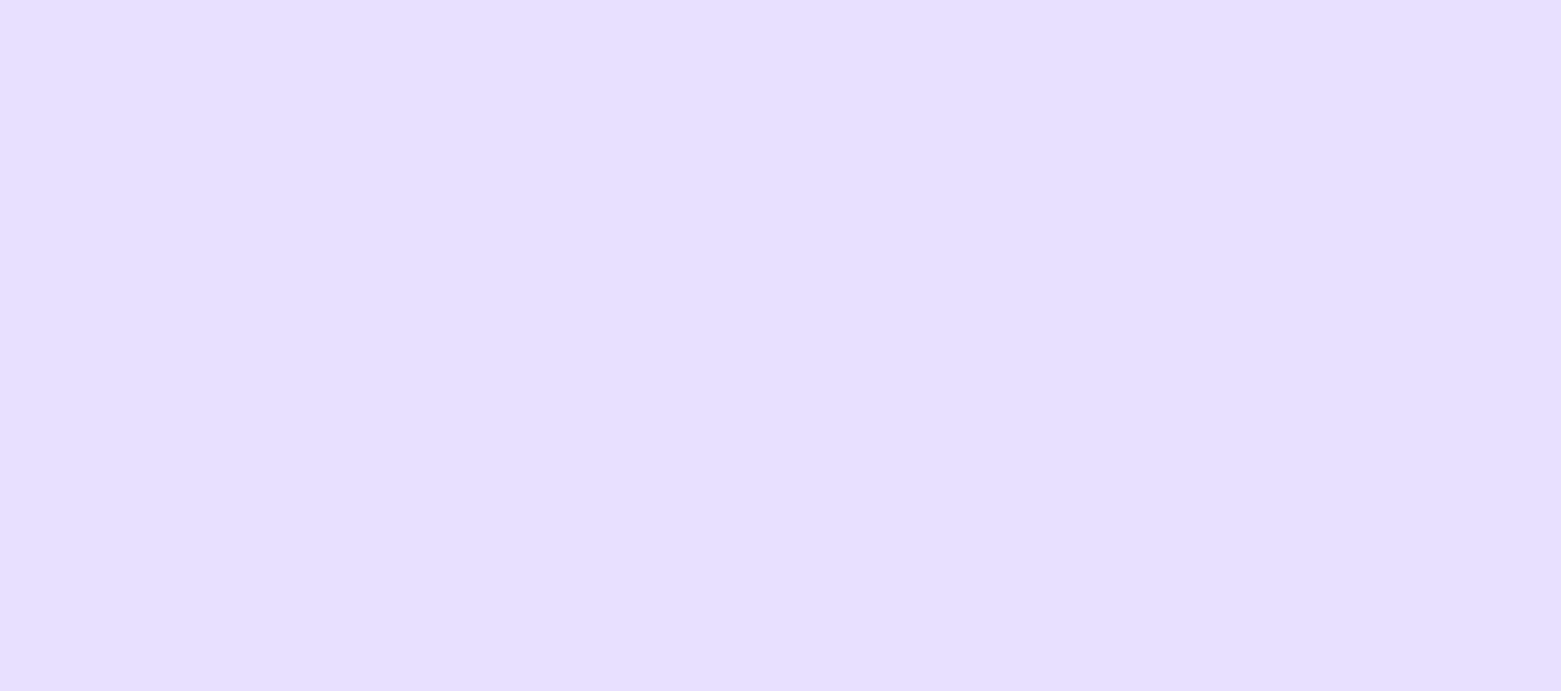
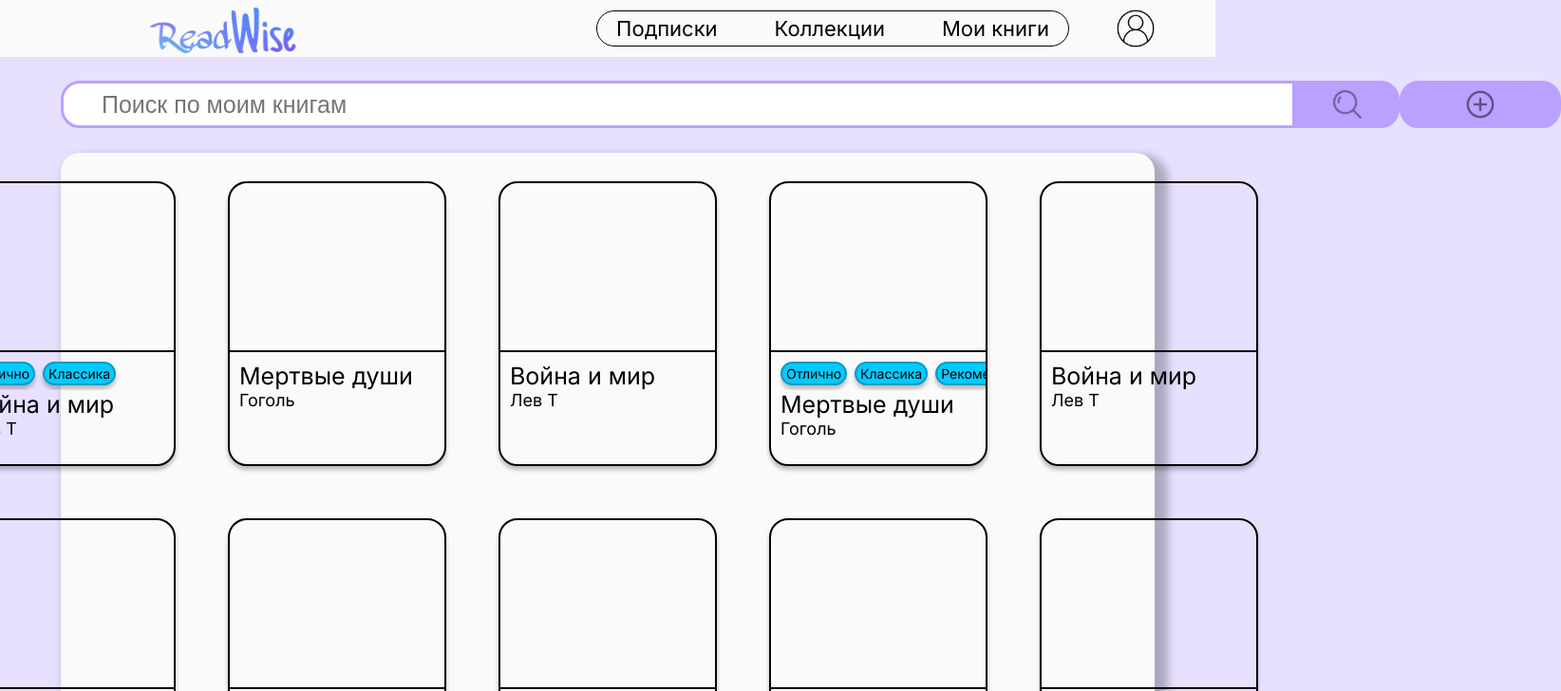
Before and after one commit to mishany777/diary, a React (Vite) app: page /mybooks in a window 1280 px wide. Before the commit this address had no page. Shown: the top 728 px of the page at 95% size, 1644 px wide, since content can reach past the window. Built offline with nearby package versions, Linux system fonts and the light colour scheme.

Commit message:
New screen MyBooks

```diff
--- a/src/App.jsx
+++ b/src/App.jsx
@@ -2,6 +2,7 @@ import "./App.css";
 
 import ReactDOM from "react-dom/client";
 import Profile from "./screens/Profile/Profile";
+import MyBooks from "./screens/MyBooks/MyBooks";
 import { BrowserRouter, Routes, Route, Navigate } from "react-router-dom";
 
 export default function App() {
@@ -9,6 +10,7 @@ export default function App() {
     <BrowserRouter>
       <Routes>
         <Route path="/" element={<Profile />} />
+        <Route path="/mybooks" element={<MyBooks />} />
       </Routes>
     </BrowserRouter>
   );
--- a/src/screens/MyBooks/MyBooks.jsx
+++ b/src/screens/MyBooks/MyBooks.jsx
@@ -0,0 +1,21 @@
+import Header from "../../shared/Header/Header";
+import MainWrapper from "../../shared/MainWrapper/MainWrapper";
+import SearchForm from "./components/SearchForm/SearchForm";
+import ProfileSection from "../Profile/components/ProfileSection/ProfileSection";
+import BooksList from "./components/BooksList/BooksList";
+
+export default function MyBooks() {
+  return (
+    <>
+      <Header></Header>
+      <MainWrapper>
+        <div className="test">
+          <SearchForm></SearchForm>
+          <ProfileSection>
+            <BooksList></BooksList>
+          </ProfileSection>
+        </div>
+      </MainWrapper>
+    </>
+  );
+}
--- /dev/null
+++ b/src/screens/MyBooks/components/BookItem/BookItem.jsx
@@ -0,0 +1,21 @@
+import styles from "../BookItem/BookItem.module.css";
+
+export default function BookItem(props) {
+  return (
+    <li className={styles.item}>
+      <div className={styles.image}></div>
+
+      <div className={styles.name}>
+        {props.tag && (
+          <div className={styles.tag}>
+            {props.tag.map((singleTag, index) => (
+              <p key={index}>{singleTag}</p>
+            ))}
+          </div>
+        )}
+        <p className={styles.title}>{props.title}</p>
+        <p className={styles.author}>{props.author}</p>
+      </div>
+    </li>
+  );
+}
--- /dev/null
+++ b/src/screens/MyBooks/components/BookItem/BookItem.module.css
@@ -0,0 +1,44 @@
+.item {
+  display: grid;
+  grid-template-rows: 3fr 2fr;
+  border-radius: 20px;
+  border: 2px solid black;
+  width: 230px;
+  height: 300px;
+  box-shadow: 0px 4px 4px 0px #00000040;
+
+  overflow: hidden;
+}
+
+.image {
+  border-bottom: 2px solid black;
+}
+
+.name {
+  padding: 10px 10px;
+}
+
+.title {
+  font-size: 25px;
+}
+
+.author {
+  font-size: 18px;
+}
+
+.tag {
+  display: flex;
+  gap: 8px;
+  overflow: hidden;
+}
+
+.tag p {
+  font-size: 14px;
+  background-color: #06c9ff;
+  border: 2px solid #029cc7;
+  border-radius: 20px;
+  box-shadow: 0px 4px 4px 0px #00000040;
+
+  padding: 2px 4px;
+  margin-bottom: 5px;
+}
--- /dev/null
+++ b/src/screens/MyBooks/components/BooksList/BooksList.jsx
@@ -0,0 +1,32 @@
+import styles from "../BooksList/BooksList.module.css";
+import BookItem from "../BookItem/BookItem";
+export default function BooksList() {
+  return (
+    <div className={styles.list}>
+      <ul className={styles.booksBlock}>
+        <BookItem
+          tag={["Отлично", "Классика"]}
+          title="Война и мир"
+          author="Лев Т"
+        ></BookItem>
+        <BookItem title="Мертвые души" author="Гоголь"></BookItem>
+        <BookItem title="Война и мир" author="Лев Т"></BookItem>
+        <BookItem
+          tag={["Отлично", "Классика", "Рекомендуем"]}
+          title="Мертвые души"
+          author="Гоголь"
+        ></BookItem>
+        <BookItem title="Война и мир" author="Лев Т"></BookItem>
+        <BookItem title="Война и мир" author="Лев Т"></BookItem>
+        <BookItem
+          tag={["Отлично"]}
+          title="Война и мир"
+          author="Лев Т"
+        ></BookItem>
+        <BookItem title="Война и мир" author="Лев Т"></BookItem>
+        <BookItem title="Война и мир" author="Лев Т"></BookItem>
+        <BookItem title="Война и мир" author="Лев Т"></BookItem>
+      </ul>
+    </div>
+  );
+}
--- /dev/null
+++ b/src/screens/MyBooks/components/BooksList/BooksList.module.css
@@ -0,0 +1,13 @@
+.list {
+  width: 100%;
+  display: flex;
+  flex-direction: column;
+  gap: 10px;
+  align-items: center;
+}
+
+.booksBlock {
+  display: grid;
+  grid-template-columns: repeat(5, 1fr);
+  gap: 55px;
+}
--- /dev/null
+++ b/src/screens/MyBooks/components/SearchForm/SearchForm.jsx
@@ -0,0 +1,27 @@
+import styles from "../SearchForm/SearchForm.module.css";
+import searchIcon from "../../../../assets/searchIcon.svg";
+import addIcon from "../../../../assets/addIcon.svg";
+
+export default function SearchForm() {
+  return (
+    <div className={styles.searchForm}>
+      <div className={styles.searchBlock}>
+        <input
+          type="text"
+          className={styles.inputForm}
+          placeholder="Поиск по моим книгам"
+        ></input>
+
+        <button className={styles.searchButton}>
+          <img src={searchIcon} alt="Поиск"></img>
+        </button>
+      </div>
+
+      <div className={styles.addButtonContainer}>
+        <button className={styles.addButton}>
+          <img src={addIcon} alt="Поиск"></img>
+        </button>
+      </div>
+    </div>
+  );
+}
--- /dev/null
+++ b/src/screens/MyBooks/components/SearchForm/SearchForm.module.css
@@ -0,0 +1,62 @@
+.searchForm {
+  display: grid;
+  grid-template-columns: 8fr 1fr;
+}
+
+.searchBlock {
+  display: flex;
+}
+
+.inputForm {
+  width: 1300px;
+  height: 50px;
+  font-size: 25px;
+  font-weight: 200;
+  border-top-left-radius: 20px;
+  border-bottom-left-radius: 20px;
+  border: 3px solid #baa1ff;
+  padding-left: 40px;
+}
+
+.inputForm:focus {
+  border: solid #baa1ff;
+  outline: none;
+}
+
+.searchButton {
+  width: 110px;
+  height: 50px;
+  background-color: #baa1ff;
+  border: solid #baa1ff;
+  border-top-right-radius: 20px;
+  border-bottom-right-radius: 20px;
+}
+
+.searchButton:hover {
+  background-color: #baa1ff;
+  border: solid #a482ff;
+  cursor: pointer;
+}
+
+.searchButton img {
+  width: 30px;
+  height: 100%;
+}
+
+.addButton {
+  width: 170px;
+  height: 50px;
+  background-color: #baa1ff;
+  border: solid #baa1ff;
+  border-radius: 20px;
+}
+.addButton:hover {
+  background-color: #baa1ff;
+  border: solid #a482ff;
+  cursor: pointer;
+}
+
+.addButton img {
+  width: 30px;
+  height: 100%;
+}
--- a/src/screens/Profile/components/Collections/Collections.jsx
+++ b/src/screens/Profile/components/Collections/Collections.jsx
@@ -11,7 +11,7 @@ export default function Collections() {
       <div className={styles.list}>
         <ul className={styles.collectionBlock}>
           <CollectionItem title="книги" count="5"></CollectionItem>
-          <CollectionItem title="фиги" count="52"></CollectionItem>
+          <CollectionItem title="Коты" count="52"></CollectionItem>
           <CollectionItem title="вижу" count="52"></CollectionItem>
         </ul>
       </div>
--- a/src/shared/Header/Header.jsx
+++ b/src/shared/Header/Header.jsx
@@ -16,10 +16,10 @@ export default function Header() {
               <li className={styles.navContainer}>
                 <a href="#">Подписки</a>
                 <a href="#">Коллекции</a>
-                <a href="#">Мои книги</a>
+                <a href="/mybooks">Мои книги</a>
               </li>
               <li className={styles.miniProfile}>
-                <a href="#">
+                <a href="/">
                   <img src={miniProfileIcon} alt="Профиль" />
                 </a>
               </li>
```
Also changed, not shown: src/assets/addIcon.svg (added), src/assets/searchIcon.svg (added).
